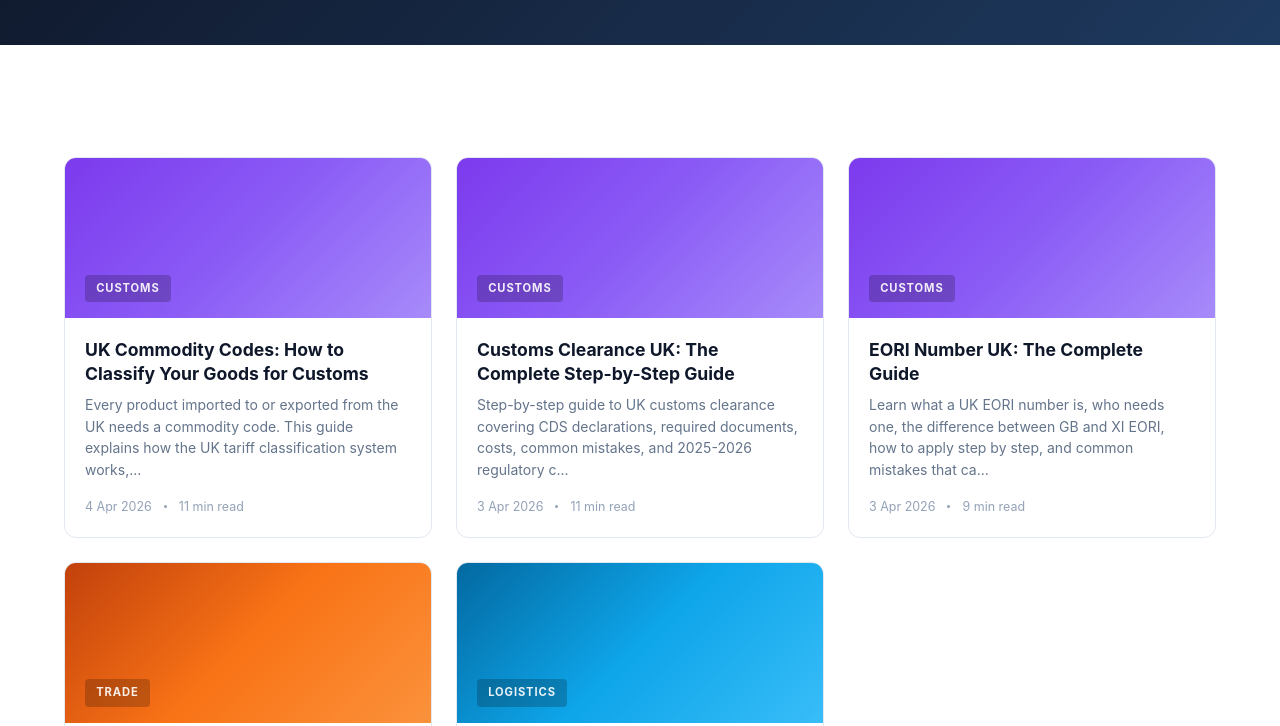
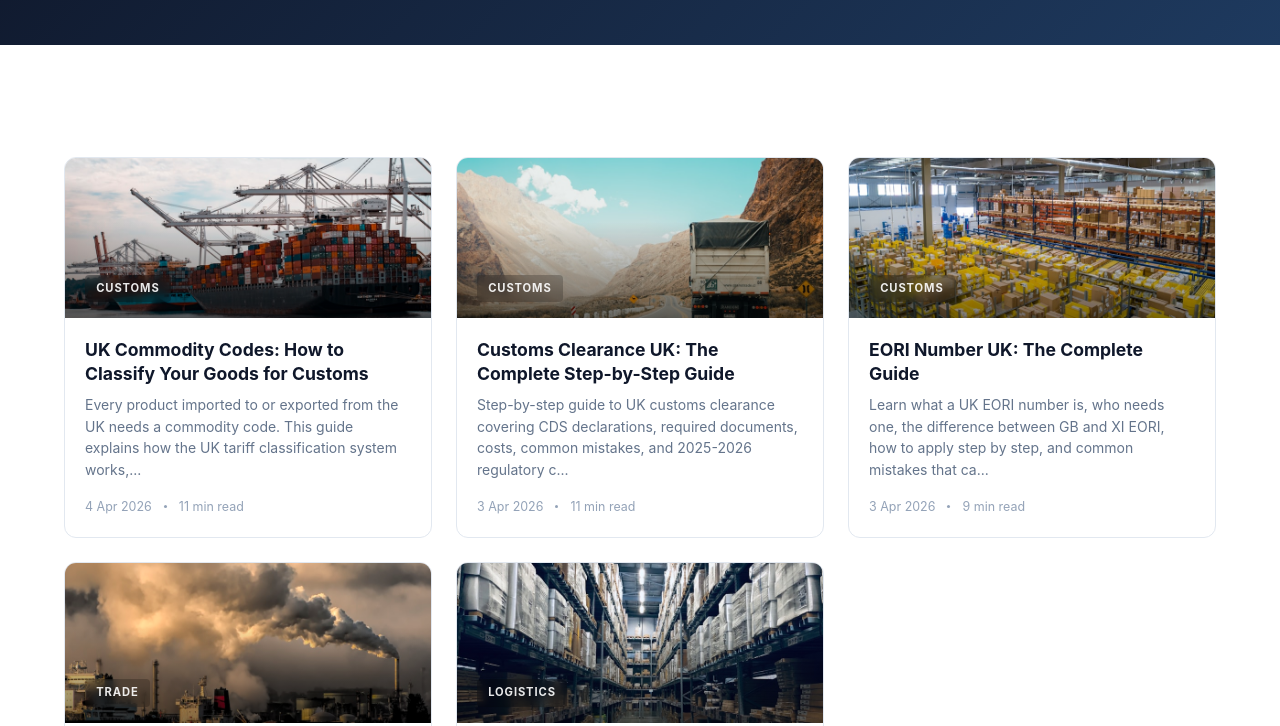
Before and after one commit to dannyhamilton12/logisticsedge, an Astro site: page /articles in a window 1280 px wide. Shown: the part 226-952 px from the top of the page. Built offline with nearby package versions, Linux system fonts and the light colour scheme; Astro itself is replaced by a stand-in of ours.

Commit message:
Add article images from Unsplash and auto-fetch script for agents
- Downloaded 5 free Unsplash images (800x400) for existing articles
- Cards now show real photos with gradient overlay, falling back to category gradients
- Added scripts/fetch-image.sh for agents to auto-source images when publishing
- Updated frontmatter with image paths on all 5 articles

Co-Authored-By: Paperclip <noreply@paperclip.ing>

```diff
--- a/src/content/articles/customs-clearance-uk-step-by-step-guide.md
+++ b/src/content/articles/customs-clearance-uk-step-by-step-guide.md
@@ -5,6 +5,7 @@ pubDate: 2026-04-03
 author: "LogisticsEdge"
 category: "customs"
 tags: ["customs-clearance", "imports", "uk-trade", "compliance", "cds", "customs-declaration", "import-duty", "hmrc"]
+image: "/images/articles/customs-clearance-port.jpg"
 draft: false
 ---
 
--- a/src/content/articles/eori-number-uk-complete-guide.md
+++ b/src/content/articles/eori-number-uk-complete-guide.md
@@ -5,6 +5,7 @@ pubDate: 2026-04-03
 author: "LogisticsEdge"
 category: "customs"
 tags: ["eori", "eori-number", "customs", "imports", "uk-trade", "gb-eori", "xi-eori", "hmrc"]
+image: "/images/articles/eori-customs.jpg"
 draft: false
 ---
 
--- a/src/content/articles/incoterms-explained-visual-uk-guide.md
+++ b/src/content/articles/incoterms-explained-visual-uk-guide.md
@@ -5,6 +5,7 @@ pubDate: 2026-04-03
 author: "LogisticsEdge"
 category: "trade"
 tags: ["incoterms", "incoterms-2020", "international-trade", "shipping", "uk-trade", "fob", "cif", "dap", "trade-terms"]
+image: "/images/articles/incoterms-shipping.jpg"
 draft: false
 ---
 
--- a/src/content/articles/uk-commodity-codes-tariff-classification-guide.md
+++ b/src/content/articles/uk-commodity-codes-tariff-classification-guide.md
@@ -5,6 +5,7 @@ pubDate: 2026-04-04
 author: "LogisticsEdge"
 category: "customs"
 tags: ["commodity-codes", "tariff-classification", "customs", "imports", "exports", "uk-trade"]
+image: "/images/articles/commodity-codes-cargo.jpg"
 draft: false
 ---
 
--- a/src/content/articles/what-is-3pl-definitive-uk-guide.md
+++ b/src/content/articles/what-is-3pl-definitive-uk-guide.md
@@ -5,6 +5,7 @@ pubDate: 2026-04-03
 author: "LogisticsEdge"
 category: "logistics"
 tags: ["3pl", "third-party-logistics", "logistics", "warehousing", "outsourcing", "fulfilment", "uk-logistics", "supply-chain"]
+image: "/images/articles/3pl-warehouse.jpg"
 draft: false
 ---
 
--- a/src/pages/articles/index.astro
+++ b/src/pages/articles/index.astro
@@ -43,7 +43,7 @@ function getCategoryClass(category: string) {
             const readTime = Math.max(1, Math.ceil(wordCount / 220));
             return (
               <article class="card">
-                <div class={`card__image ${getCategoryClass(article.data.category)}`}>
+                <div class={`card__image ${getCategoryClass(article.data.category)}`} style={article.data.image ? `background-image: linear-gradient(to bottom, rgba(0,0,0,0) 40%, rgba(0,0,0,0.5) 100%), url(${article.data.image}); background-size: cover; background-position: center;` : ''}>
                   <span class="card__image-label">{article.data.category}</span>
                 </div>
                 <div class="card__body">
--- a/src/pages/index.astro
+++ b/src/pages/index.astro
@@ -71,7 +71,7 @@ function getCategoryClass(category: string) {
           const readTime = Math.max(1, Math.ceil(wordCount / 220));
           return (
             <article class="card">
-              <div class={`card__image ${getCategoryClass(article.data.category)}`}>
+              <div class={`card__image ${getCategoryClass(article.data.category)}`} style={article.data.image ? `background-image: linear-gradient(to bottom, rgba(0,0,0,0) 40%, rgba(0,0,0,0.5) 100%), url(${article.data.image}); background-size: cover; background-position: center;` : ''}>
                 <span class="card__image-label">{article.data.category}</span>
               </div>
               <div class="card__body">
```
Also changed, not shown: public/images/articles/3pl-warehouse.jpg (added), public/images/articles/commodity-codes-cargo.jpg (added), public/images/articles/customs-clearance-port.jpg (added), public/images/articles/eori-customs.jpg (added), public/images/articles/incoterms-shipping.jpg (added), 1 other file.
